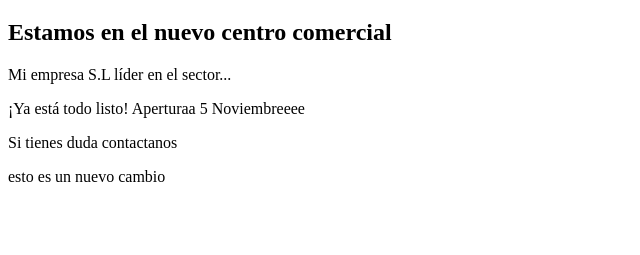
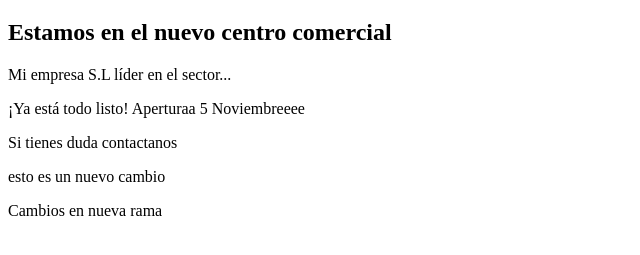
Before and after one commit to danics9696/DAM, a plain HTML site: page index.html in a window 1280 px wide. Shown: the part 61-316 px from the top of the page, without its empty margins (0-640 px from the left). Drawn offline with Linux system fonts and the light colour scheme.

Commit message:
Cambios en nueva rama

```diff
--- a/index.html
+++ b/index.html
@@ -12,5 +12,6 @@
     <p>¡Ya está todo listo! Aperturaa 5 Noviembreeee</p>
     <p>Si tienes duda contactanos</p>
     <p>esto es un nuevo cambio</p>
+    <p>Cambios en nueva rama</p>
 </body>
 </html>
```
